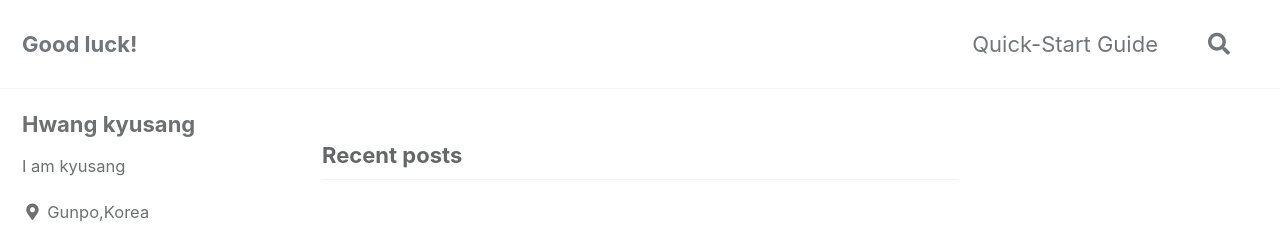
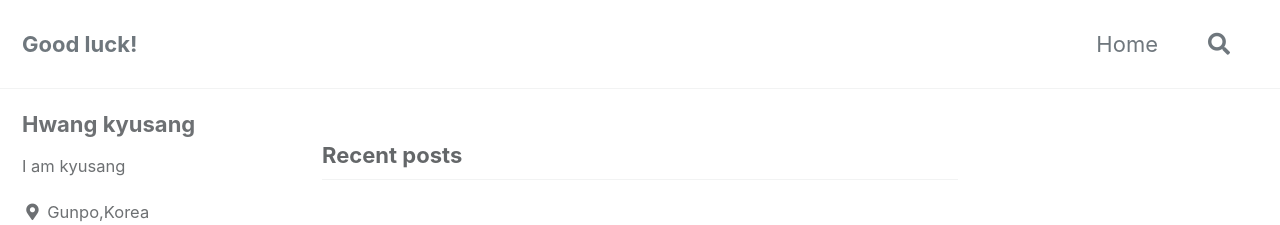
Before and after one commit to kyusangHwang0912/blogexample, a Jekyll site: the page built from index.html, in a window 1280 px wide. Shown: the top 225 px of the page. Built offline with Jekyll 4.4.1, drawn with Linux system fonts in a browser that asks for light colours; cached includes are drawn as plain includes; the list of posts is cut into pages by our own code.

Commit message:
Add button [Home]

```diff
--- a/_data/navigation.yml
+++ b/_data/navigation.yml
@@ -1,7 +1,7 @@
 # main links
 main:
-  - title: "Quick-Start Guide"
-    url: https://mmistakes.github.io/minimal-mistakes/docs/quick-start-guide/
+  - title: "Home"
+    url: https://kyusanghwang0912.github.io/
   # - title: "About"
   #   url: https://mmistakes.github.io/minimal-mistakes/about/
   # - title: "Sample Posts"
```
